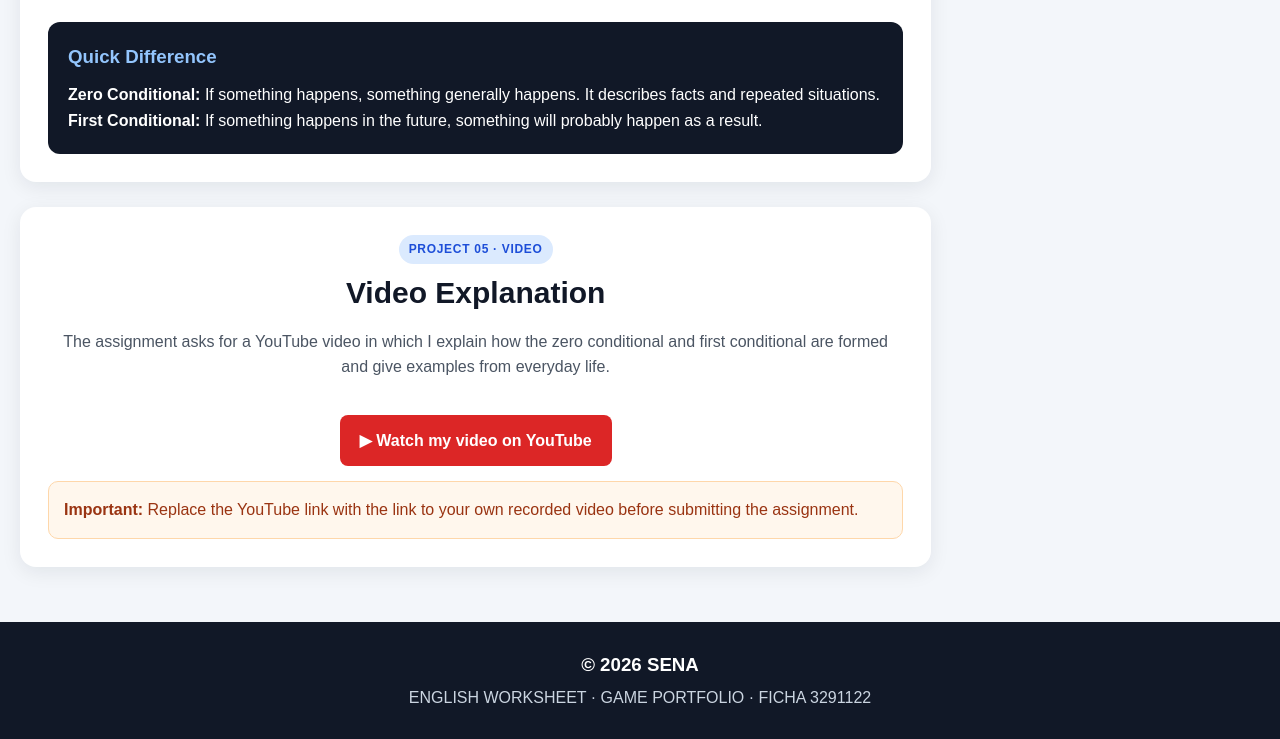
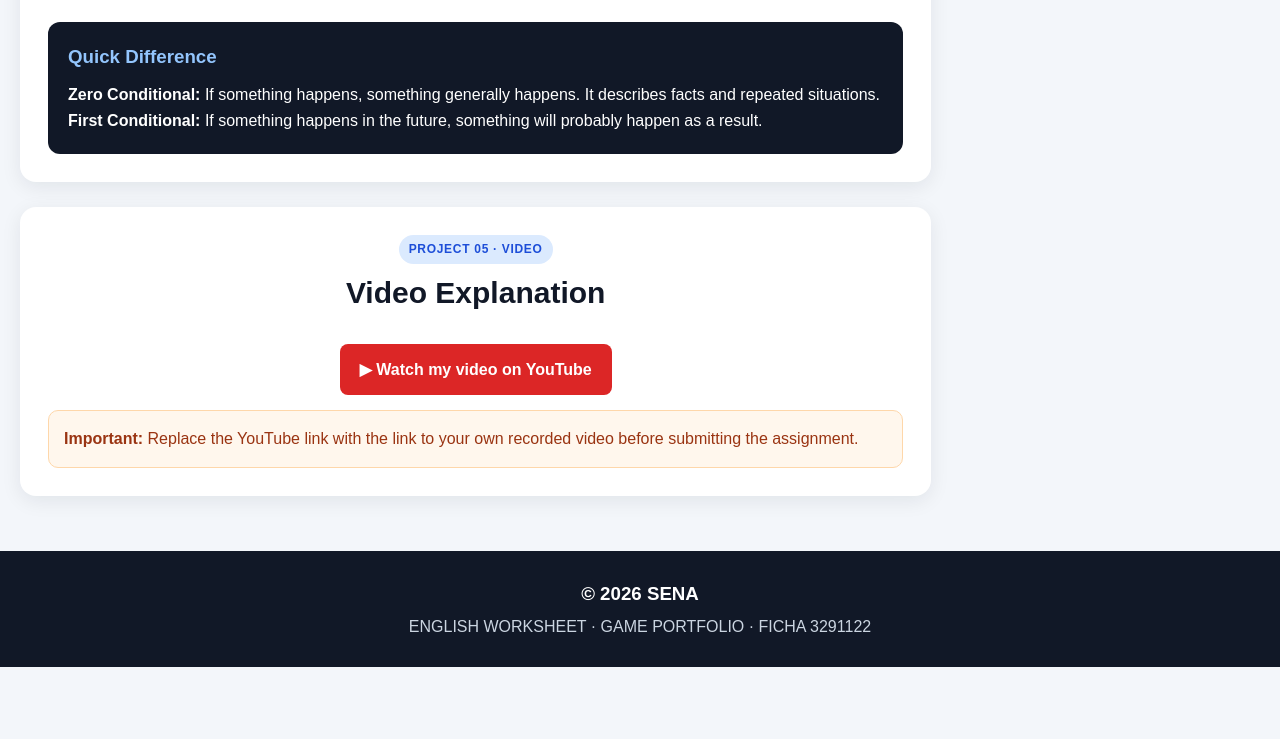
Before and after one commit to estivenlopezalarcon-pixel/portafolio_yoimar, a plain HTML site: page index.html in a window 1280 px wide. Shown: the part 6036-6775 px from the top of the page. After the commit the page ends 6703 px from the top, so only its background shows below. Drawn offline with Linux system fonts and the light colour scheme.

Commit message:
Update index.html

```diff
--- a/index.html
+++ b/index.html
@@ -805,13 +805,6 @@
                     Video Explanation
                 </h2>
 
-                <p>
-                    The assignment asks for a YouTube video in which I explain
-                    how the zero conditional and first conditional are formed
-                    and give examples from everyday life.
-                </p>
-
-
                 <!-- CAMBIA ESTE ENLACE POR TU VIDEO -->
 
                 <a
```
